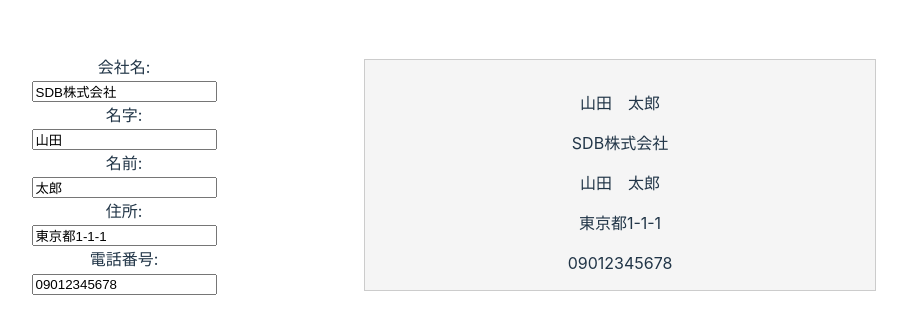
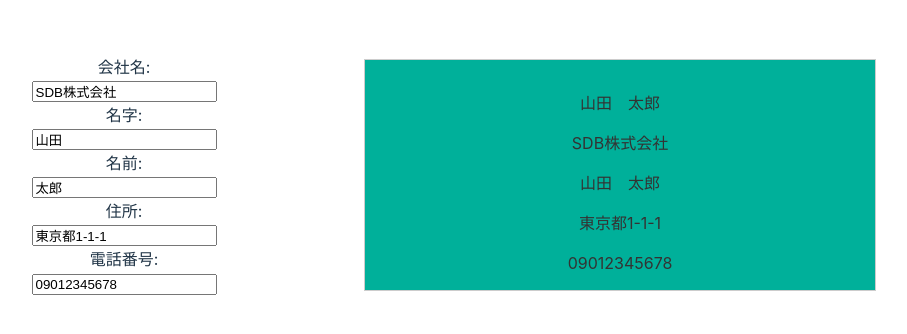
Before and after one commit to socialdb/js-training, a Vue app in the folder vuejs/01/01-question/: page /name_card/answer in a window 1280 px wide. Shown: the top 334 px of the page, without its empty margins (275-1182 px from the left). Built offline with nearby package versions, Linux system fonts and the light colour scheme.

Commit message:
fix: previewの背景と文字の色を修正

```diff
--- a/vuejs/01/01-question/src/components/name_card/Answer.vue
+++ b/vuejs/01/01-question/src/components/name_card/Answer.vue
@@ -67,7 +67,8 @@ export default {
 }
 
 .preview {
-  background-color: #f5f5f5;
+  color: #333333;
+  background-color: #00b09a;
   border: 1px solid #ccc;
   height: 200px;
   padding: 15px;
--- a/vuejs/01/01-question/src/components/name_card/NameCard.vue
+++ b/vuejs/01/01-question/src/components/name_card/NameCard.vue
@@ -44,7 +44,8 @@ export default {
 }
 
 .preview {
-  background-color: #f5f5f5;
+  color: #333333;
+  background-color: #00b09a;
   border: 1px solid #ccc;
   height: 200px;
   padding: 15px;
```
